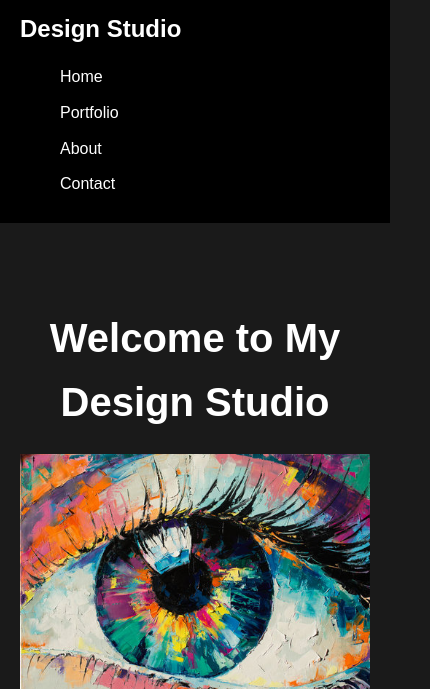
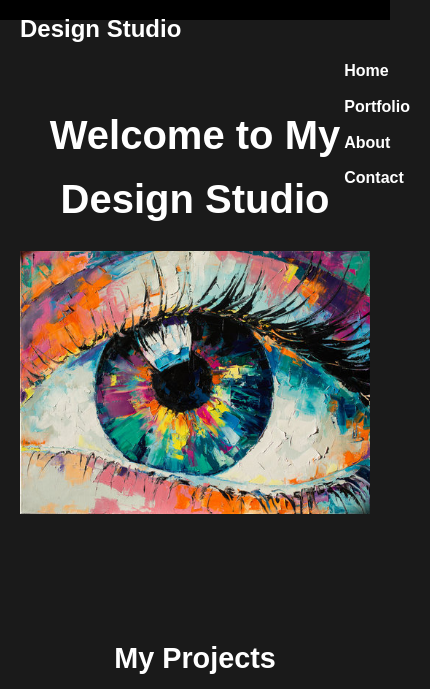
Before and after one commit to rish106-hub/Capstone_Project, a plain HTML site: page index.html in a window 390 px wide. Shown: the top 689 px of the page, 430 px wide, since content can reach past the window. Drawn offline with Linux system fonts and the light colour scheme.

Commit message:
Update style.css
Made some minor tweaks in the navbar and tried to make this more responsive .

```diff
--- a/style.css
+++ b/style.css
@@ -11,6 +11,7 @@ a {
     text-decoration: none; /* Remove default link underlines */
     color: white; /* White text for links to stand out against dark background */
 }
+
 /* Header & Navigation */
 header {
     background: black; /* Distinguish the header from the rest of the page */
@@ -19,26 +20,65 @@ header {
     justify-content: space-between; /* Space out logo and nav links */
     align-items: center;
 }
-.navbar .logo {
-    font-size: 24px; /* Increase size for logo prominence */
+
+.navbar {
+    position: absolute; /* Position the navbar relative to the screen */
+    top: 0; /* Align the navbar to the top of the screen */
+    left: 0; /* Align the logo to the far left */
+    width: 100%; /* Make navbar span the entire width */
+    display: flex;
+    justify-content: space-between; /* Space out logo and nav links */
+    align-items: center; /* Vertically align items */
+    padding: 10px 20px;
+    background-color: transparent; /* Make navbar background transparent */
+}
+
+.logo {
+    font-size: 24px;
     font-weight: bold;
-    font: lora; /* Custom font specification for the logo text */
+    color: #fff;
 }
-.navbar ul {
-    list-style: none; /* Remove default bullet points */
-    display: flex;
-    gap: 20px; /* Spacing between navigation links */
+
+nav {
+    margin-left: auto; /* Push navigation to the far right */
 }
-.navbar ul li a:hover {
-    color: #f39c12; /* Highlight links on hover for interactivity */
+
+nav ul {
+    list-style: none; /* Remove bullet points */
+    display: flex; /* Align links horizontally */
+    gap: 20px; /* Add space between links */
+    margin: 0;
+    padding: 0;
 }
+
+nav ul li a {
+    text-decoration: none; /* Remove underline from links */
+    color: #fff; /* Keep text white */
+    font-weight: bold;
+    transition: color 0.3s ease; /* Smooth hover effect */
+}
+
+nav ul li a:hover {
+    color: #f39c12; /* Change color on hover */
+}
+
 /* Responsive Navbar */
 @media (max-width: 768px) {
-    .navbar ul {
+    .navbar {
+        flex-direction: column; /* Stack logo and nav links vertically */
+        align-items: flex-start; /* Align items to the left */
+    }
+
+    nav ul {
         flex-direction: column; /* Stack links vertically on smaller screens */
         gap: 10px; /* Reduce spacing for compact view */
     }
+
+    .logo {
+        margin-bottom: 10px; /* Space between logo and nav links */
+    }
 }
+
 /* Hero Section */
 .hero {
     text-align: center; /* Center hero text and image */
@@ -52,6 +92,7 @@ header {
     max-width: 100%; /* Make the image responsive */
     height: auto; /* Maintain image aspect ratio */
 }
+
 /* Portfolio Section */
 .portfolio {
     padding: 40px 20px; /* Spacing around portfolio items */
@@ -95,6 +136,7 @@ header {
     border-radius: 5px; /* Rounded background if a background-color is added later */
     max-width: 95%; /* Keep text neatly contained */
 }
+
 /* Responsive Portfolio */
 @media (max-width: 1024px) {
     .grid-container {
@@ -112,6 +154,7 @@ header {
         height: auto; /* Allow image height to adjust dynamically */
     }
 }
+
 /* About Section */
 .about {
     text-align: center;
@@ -124,6 +167,7 @@ header {
         padding: 15px;
     }
 }
+
 /* Contact Section */
 .contact {
     background: black; /* Same black as header for consistency */
@@ -165,6 +209,7 @@ header {
         gap: 5px; /* Reduce spacing for compact layout */
     }
 }
+
 /* Footer */
 footer {
     background: black; /* Match header for visual continuity */
```
